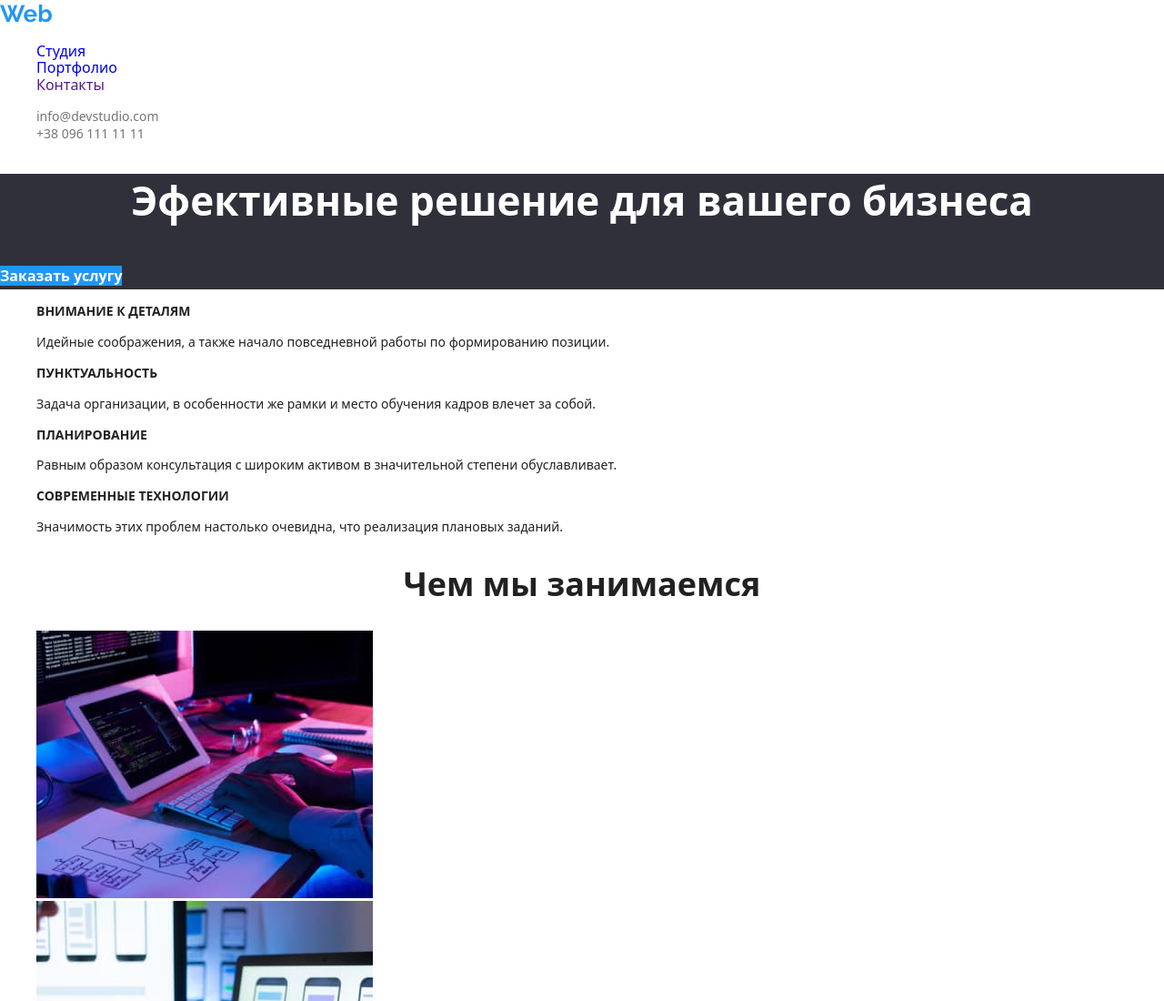
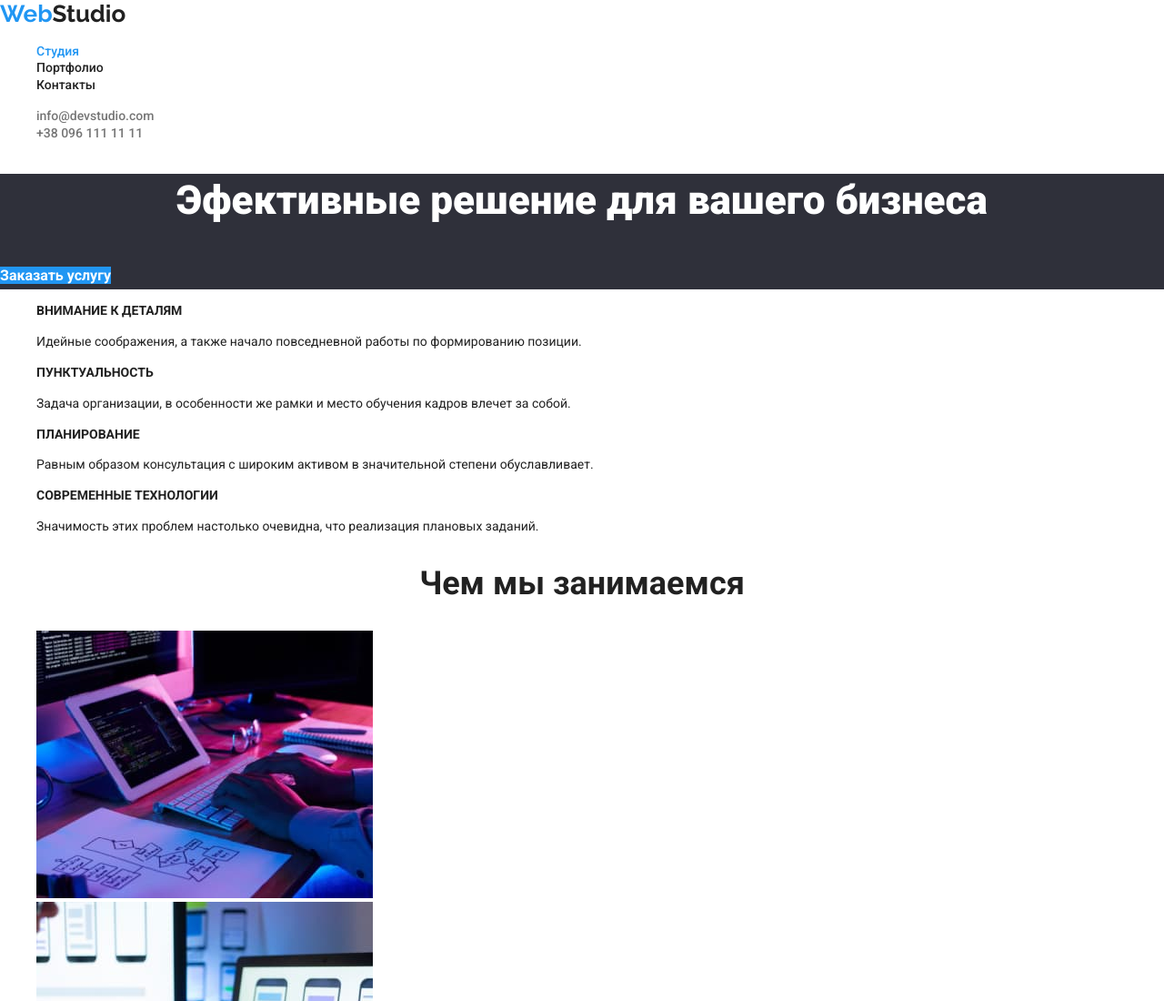
Before and after one commit to RenataPerduk/goit-markup-hw-02, a plain HTML site: page index.html in a window 1280 px wide. Shown: the top 1100 px of the page at 91% size. Drawn offline with nearby package versions, Linux system fonts and the light colour scheme.

Commit message:
Правки

```diff
--- a/css/style.css
+++ b/css/style.css
@@ -46,12 +46,13 @@ body {
     font-weight: 700;
     font-size: 26px;
     line-height: 1.19;
-    color: var(--logo-color);
+    color: var(--title-text-color);
 }
 
 .logo-web {
     color: var(--accent-color);
 }
+
 
 .header-list-link {
     font-weight: 500;
@@ -69,7 +70,7 @@ body {
     color: var(--accent-color);
 }
 
-.header-list .header-list-link.currenr {
+.header-list .header-list-link.current {
     color: var(--accent-color);
 }
 
--- a/index.html
+++ b/index.html
@@ -8,20 +8,20 @@
     <link rel="preconnect" href="https://fonts.gstatic.com">
     <link href="https://fonts.googleapis.com/css2?family=Raleway:wght@700&family=Roboto:wght@400;500;700;900&display=swap"
     rel="stylesheet">
-    <link rel="stylesheet" href="./css/style.css"/>
     <link rel="stylesheet" href="https://cdnjs.cloudflare.com/ajax/libs/modern-normalize/1.0.0/modern-normalize.min.css"
     integrity="sha512-ISS7cAi1PEhQ8jnbJpJZMd29NlhNj4AWYyLOSp2CE/CsHxTCu+r+t0D2yoJudVrd0/8fTVPUVDzY5Tvli75u/g=="
     crossorigin="anonymous" />
+    <link rel="stylesheet" href="./css/style.css" />
 </head>
 
 <body class="page">
     <header class="header" >
-        <nav class="nav">
+        <nav class="header-nav">
             <a href="./index.html" class="logo"><span class="logo-web">Web</span>Studio</a>
-            <ul class="nav-list">
-                <li><a class="nav-list-link" href="./index.html">Студия</a></li>
-                <li><a class="nav-list-link" href="./portfolio.html">Портфолио</a></li>
-                <li><a class="nav-list-link" href="">Контакты</a></li>
+            <ul class="header-list">
+                <li><a class="header-list-link current" href="./index.html">Студия</a></li>
+                <li><a class="header-list-link" href="./portfolio.html">Портфолио</a></li>
+                <li><a class="header-list-link" href="">Контакты</a></li>
             </ul>
         </nav>
         <ul class="contacts">
```
Also changed, not shown: portfolio.html (+6 -7 lines).
